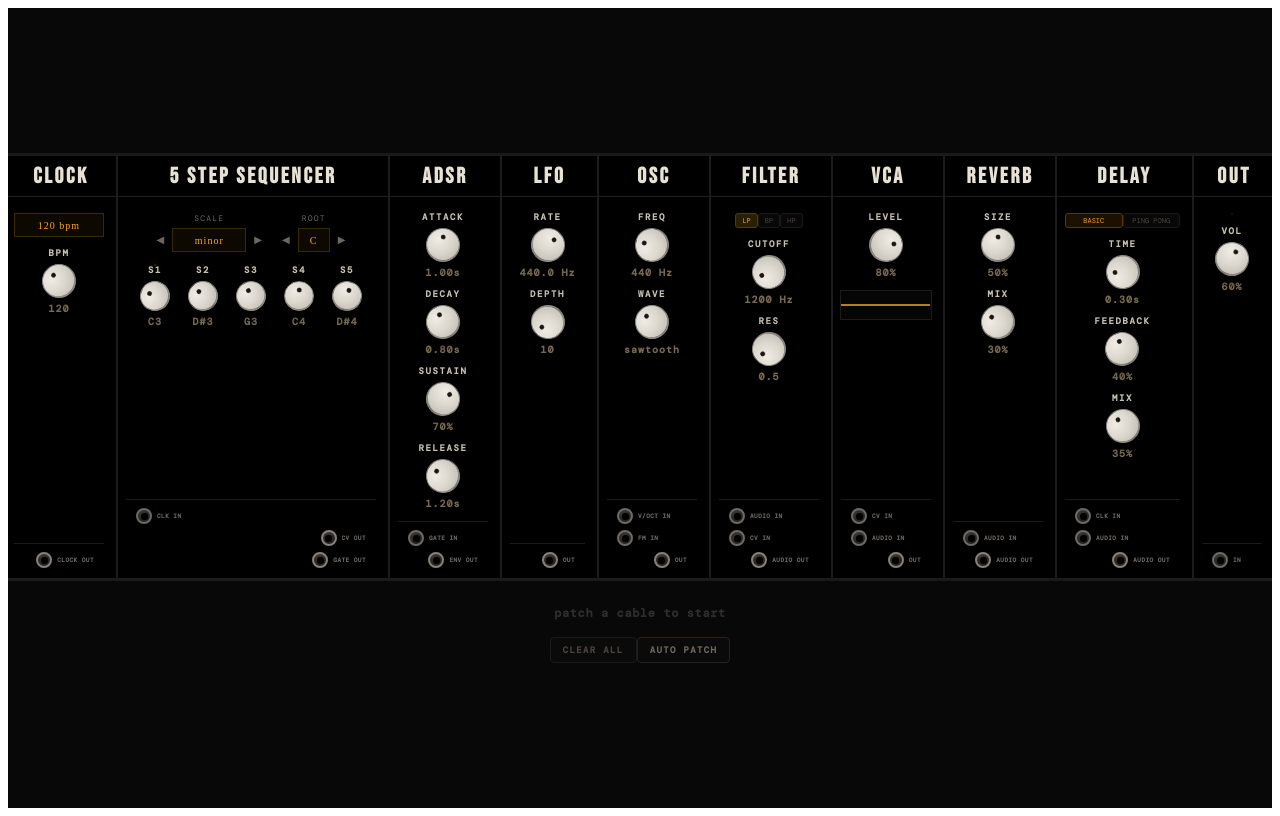
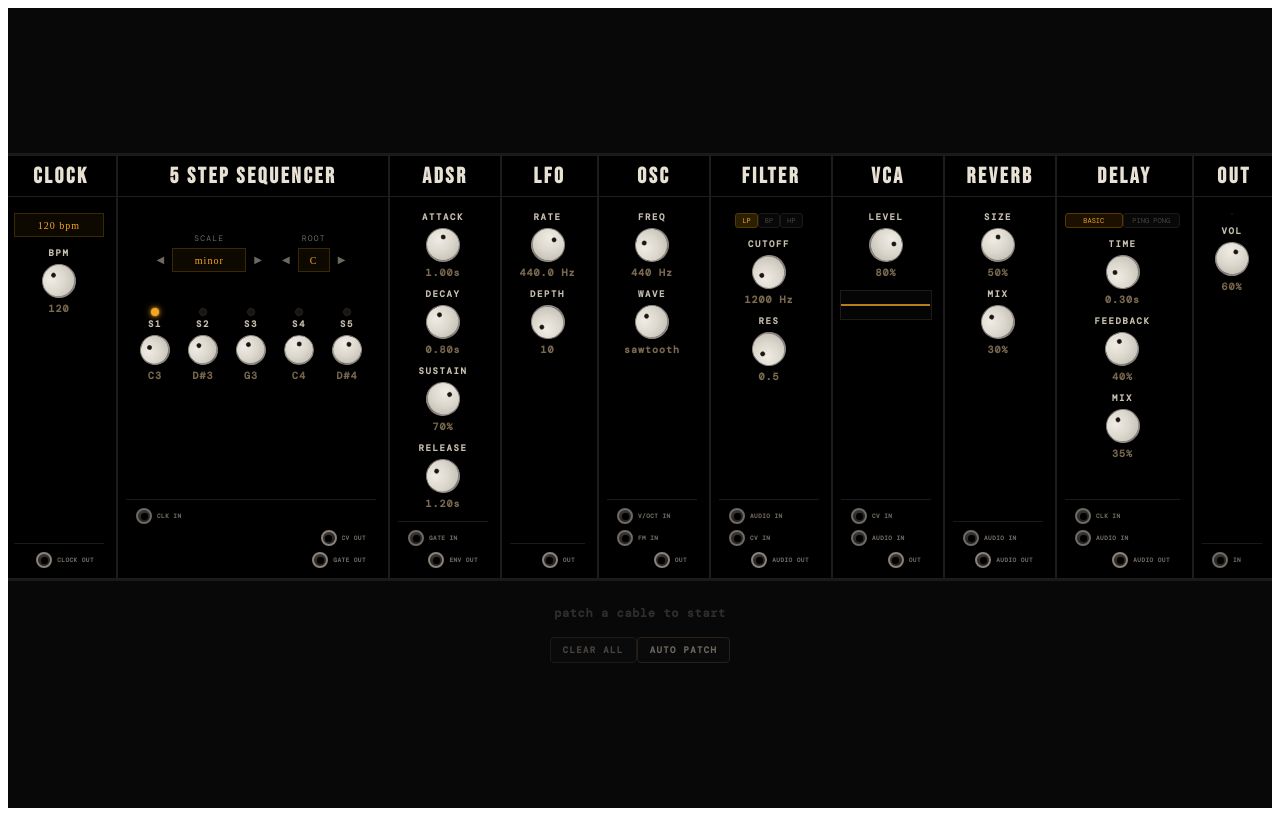
Before and after one commit to ritaamaralsilva/playground, a Next.js app: page / in a window 1280 px wide. Built offline with nearby package versions, Linux system fonts and the light colour scheme; a web font is replaced by a local one.

Commit message:
Updated READ ME and fixed size of Sequencer module LED and pos itioning of content of this module so it is more appealing.

```diff
--- a/src/components/eurorack/RackContainer.tsx
+++ b/src/components/eurorack/RackContainer.tsx
@@ -1432,6 +1432,7 @@ export default function RackContainer() {
                   flexDirection: "column",
                   alignItems: "center",
                   gap: "5px",
+                  marginTop: "20px",
                 }}
               >
                 <span
@@ -1475,6 +1476,7 @@ export default function RackContainer() {
                   flexDirection: "column",
                   alignItems: "center",
                   gap: "5px",
+                  marginTop: "20px",
                 }}
               >
                 <span
@@ -1518,9 +1520,19 @@ export default function RackContainer() {
                     <div
                       className="w-2 h-2 rounded-full transition-all duration-75"
                       style={{
-                        background: seqStep === i ? "#f5a623" : "#0a0806",
-                        boxShadow: seqStep === i ? "0 0 6px #f5a623bb" : "none",
-                        border: "1px solid #1e1e1e",
+                        width: 6,
+                        height: 6,
+                        marginTop: "24px",
+                        marginBottom: "4px",
+                        background: seqStep === i ? "#f5a623" : "#1a1510",
+                        boxShadow:
+                          seqStep === i
+                            ? "0 0 6px #f5a623, 0 0 2px #f5a623"
+                            : "none",
+                        border:
+                          seqStep === i
+                            ? "1px solid #f5a623"
+                            : "1px solid #2a2520",
                       }}
                     />
                     <Knob
```
Also changed, not shown: 1 other file (tests, documents, lock files or other folders).
